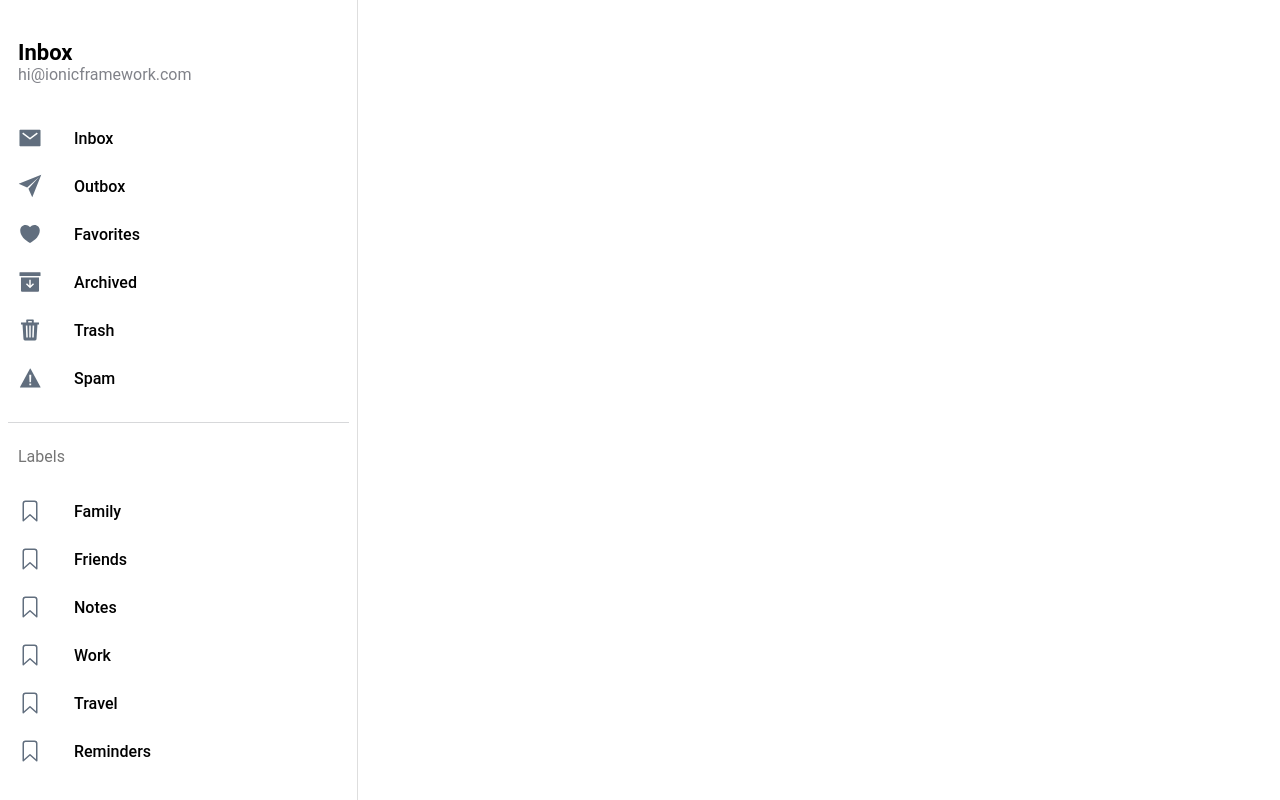
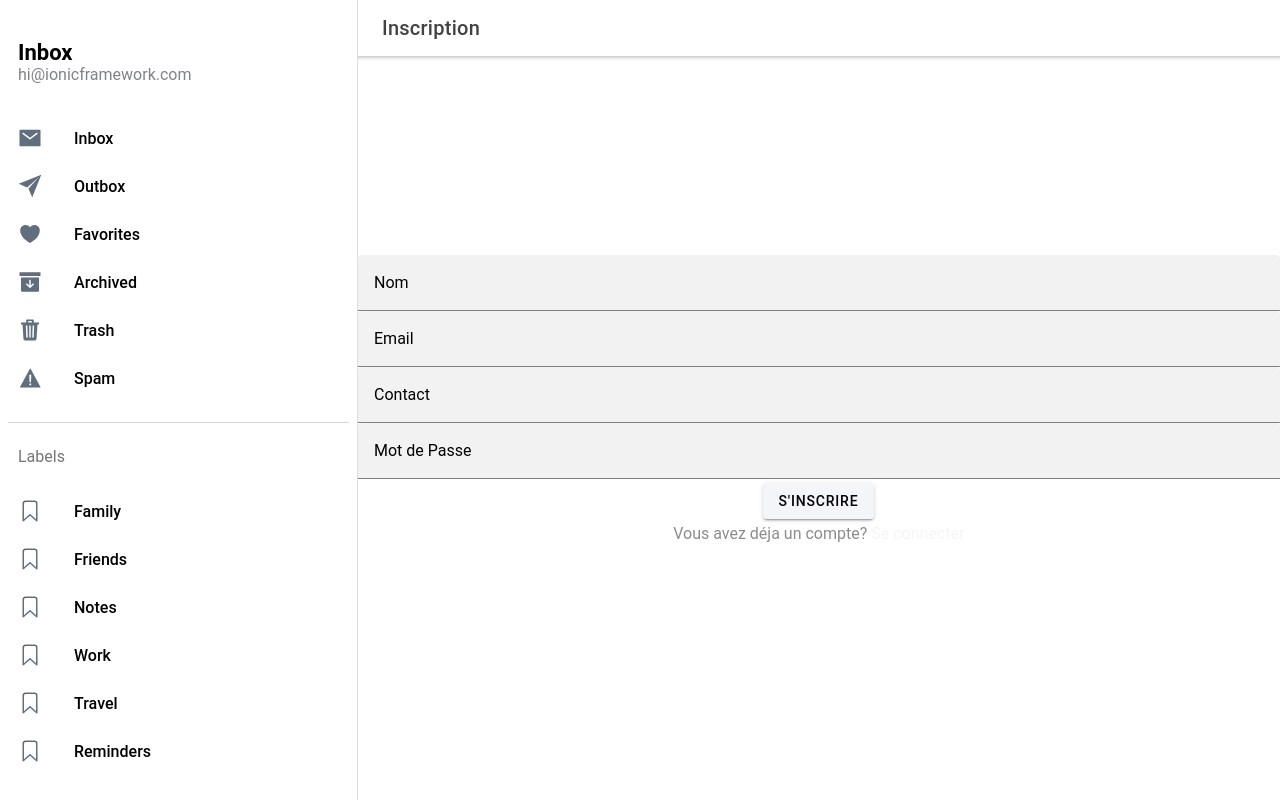
Before and after one commit to Heriniavo-Tiany/enchere-back-office, a React (Create React App) app: page /inscription in a window 1280 px wide. Built offline with nearby package versions, Linux system fonts and the light colour scheme.

Commit message:
Inscription

```diff
--- a/src/App.tsx
+++ b/src/App.tsx
@@ -22,6 +22,7 @@ import '@ionic/react/css/display.css';
 
 /* Theme variables */
 import './theme/variables.css';
+import Inscription from "./pages/Inscription";
 
 setupIonicReact();
 
@@ -38,6 +39,11 @@ const App: React.FC = () => {
             <Route path="/page/:name" exact={true}>
               <Page />
             </Route>
+
+            <Route path="/inscription" exact={true}>
+              <Inscription />
+            </Route>
+
           </IonRouterOutlet>
         </IonSplitPane>
       </IonReactRouter>
--- /dev/null
+++ b/src/pages/Inscription.tsx
@@ -0,0 +1,106 @@
+import {
+    IonButton,
+    IonButtons,
+    IonContent,
+    IonHeader,
+    IonInput, IonItem, IonLabel, IonList,
+    IonMenuButton,
+    IonNote,
+    IonPage,
+    IonTitle,
+    IonToolbar
+} from '@ionic/react';
+import {useParams} from 'react-router';
+import ExploreContainer from '../components/ExploreContainer';
+import './Page.css';
+import {useState} from "react";
+import {isValid} from "ionicons/dist/types/components/icon/validate";
+import {Link} from "react-router-dom";
+
+const Inscription: React.FC = () => {
+
+    const [nom, setNom] = useState('')
+    const [email, setEmail] = useState('')
+    const [pwd, setPwd] = useState('')
+    const [contact, setContact] = useState('')
+
+    function inscriptionAdmin() {
+        console.log(nom, email, pwd, contact);
+    }
+
+
+    /*-------Email Verif------------*/
+    const [isTouched, setIsTouched] = useState(false);
+    const [isValid, setIsValid] = useState<boolean>();
+
+    const validateEmail = (email: string) => {
+        return email.match(
+            /^(?=.{1,254}$)(?=.{1,64}@)[a-zA-Z0-9!#$%&'*+/=?^_`{|}~-]+(?:\.[a-zA-Z0-9!#$%&'*+/=?^_`{|}~-]+)*@[a-zA-Z0-9](?:[a-zA-Z0-9-]{0,61}[a-zA-Z0-9])?(?:\.[a-zA-Z0-9](?:[a-zA-Z0-9-]{0,61}[a-zA-Z0-9])?)*$/
+        );
+    };
+
+    const validate = (ev: Event) => {
+        const value = (ev.target as HTMLInputElement).value;
+
+        setIsValid(undefined);
+
+        if (value === '') return;
+
+        validateEmail(value) !== null ? setIsValid(true) : setIsValid(false);
+    };
+
+    const markTouched = () => {
+        setIsTouched(true);
+    };
+    /*-------/Email Verif------------*/
+
+    return (
+        <IonPage>
+            <IonHeader>
+                <IonToolbar>
+                    <IonButtons slot="start">
+                        <IonMenuButton/>
+                    </IonButtons>
+                    <IonTitle>Inscription </IonTitle>
+                </IonToolbar>
+            </IonHeader>
+
+            <IonContent fullscreen>
+                <IonHeader collapse="condense">
+                    <IonToolbar>
+                        <IonTitle size="large">Inscription</IonTitle>
+                    </IonToolbar>
+                </IonHeader>
+
+                <div className="container">
+                    <IonItem fill="solid">
+                        <IonLabel position="floating">Nom</IonLabel>
+                        <IonInput clearInput={true} onIonChange={(e: any) => setNom(e.target.value)}></IonInput>
+                    </IonItem>
+                    <IonItem fill="solid"
+                             className={`${isValid && 'ion-valid'} ${isValid === false && 'ion-invalid'} ${isTouched && 'ion-touched'}`}>
+                        <IonLabel position="floating">Email</IonLabel>
+                        <IonInput type="email" onIonChange={(e: any) => setEmail(e.target.value)} clearInput={true}
+                                  onIonInput={(event) => validate(event)} onIonBlur={() => markTouched()}></IonInput>
+                    </IonItem>
+                    <IonItem fill="solid">
+                        <IonLabel position="floating">Contact</IonLabel>
+                        <IonInput type="tel" clearInput={true}
+                                  onIonChange={(e: any) => setContact(e.target.value)}></IonInput>
+                    </IonItem>
+                    <IonItem fill="solid">
+                        <IonLabel position="floating">Mot de Passe</IonLabel>
+                        <IonInput type="password" clearInput={true}
+                                  onIonChange={(e: any) => setPwd(e.target.value)}></IonInput>
+                    </IonItem>
+                    <IonButton onClick={inscriptionAdmin}>S'inscrire</IonButton>
+                    <p> Vous avez déja un compte? <Link  color="primary" to={`/login`}>Se connecter</Link></p>
+                </div>
+
+
+            </IonContent>
+        </IonPage>
+    );
+};
+
+export default Inscription;
```
Also changed, not shown: 1 other file (tests, documents, lock files or other folders).
